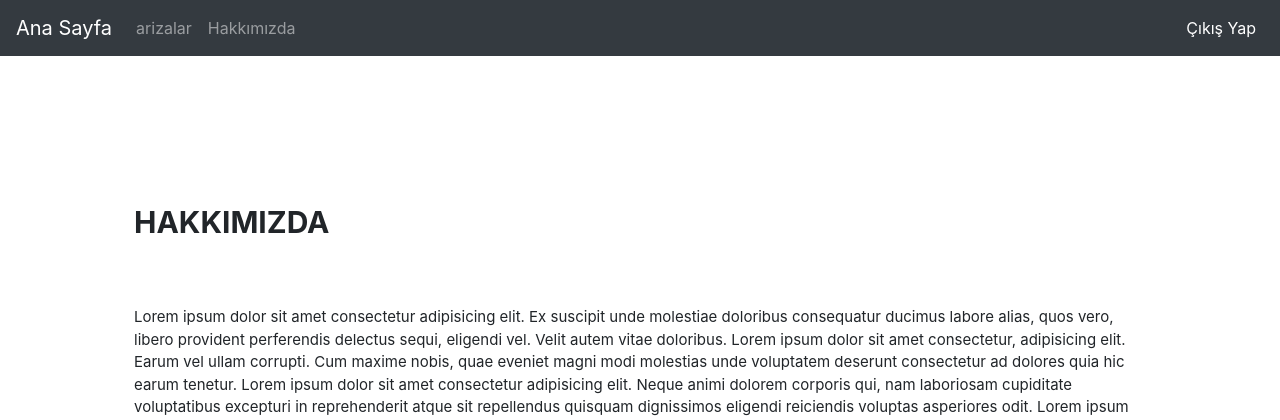
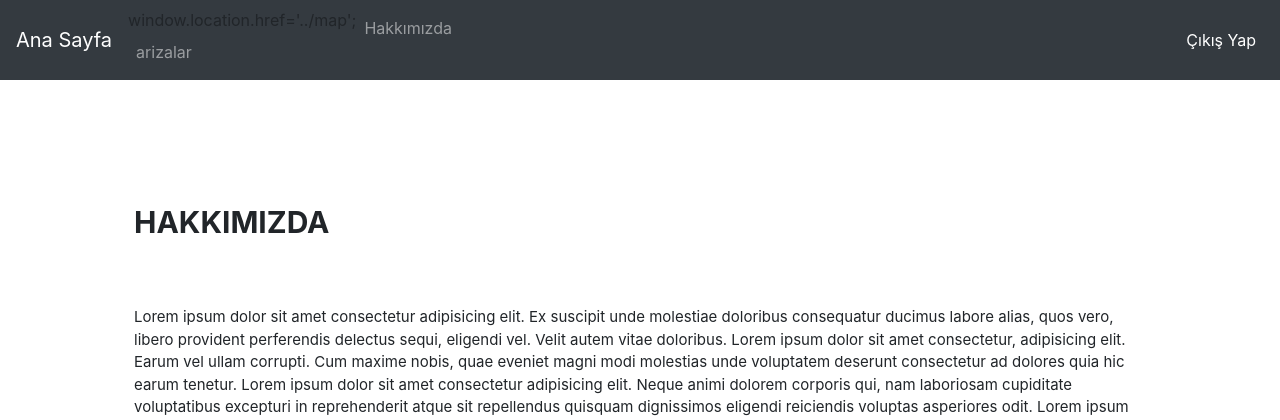
Before and after one commit to umutyildiz1/DjangoApp, a Django app: page /aboutUs/ in a window 1280 px wide. Shown: the top 420 px of the page. Run offline with Django 3.2, Linux system fonts and the light colour scheme; the visitor is signed in with stand-in values (Sample User, id 1); some libraries are stand-ins or nearby versions.

Commit message:
Update navbar.html

```diff
--- a/tamircim/templates/navbar.html
+++ b/tamircim/templates/navbar.html
@@ -7,7 +7,7 @@
   <div class="collapse navbar-collapse" id="navbarCollapse">
     <ul class="navbar-nav mr-auto">
       {% if request.user.is_authenticated %}
-      <li class="nav-item">
+      <li class="nav-item">window.location.href='../map';
         <a class="nav-link" href="window.location.href='../arizaDetay';">arizalar<span class="sr-only">(current)</span></a>
       </li>
       {% endif %}
```
